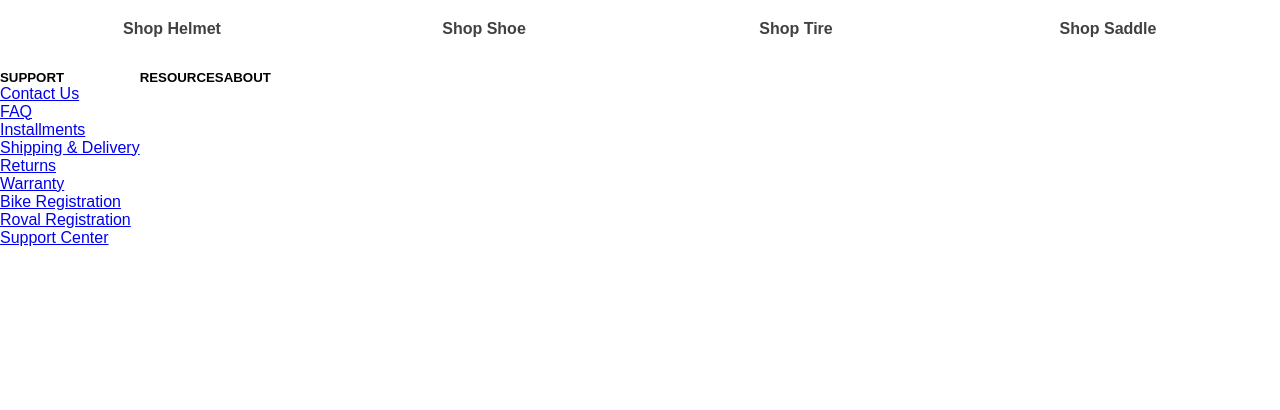
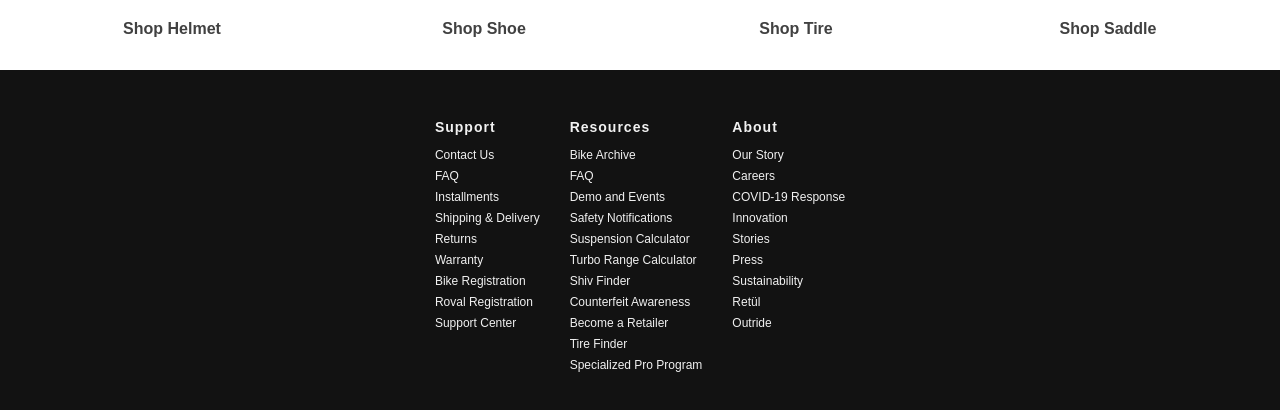
Before and after one commit to Requiem-of-Zero/specialized-react-practice, a React (Vite) app: page / in a window 1280 px wide. Shown: the part 1333-1743 px from the top of the page. Before the commit the page ends 1580 px from the top, so only its background shows below. Built offline with nearby package versions, Linux system fonts and the light colour scheme.

Commit message:
footer started

```diff
--- a/src/App.js
+++ b/src/App.js
@@ -2,7 +2,7 @@
 import Banner from "./components/Banner/Banner";
 import Tiles from "./components/HorizontalTiles/Tiles";
 import Footer from "./components/Footer/Footer";
-import { bannerArgs, products } from "./constants";
+import { bannerArgs, products, sections } from "./constants";
 
 class App extends React.Component {
   render() {
@@ -11,7 +11,7 @@
       <>
         <Banner {...bannerArgs} />
         <Tiles products={products} />
-        <Footer />
+        <Footer sections={sections} />
       </>
     );
   }
--- a/src/components/Footer/Footer.js
+++ b/src/components/Footer/Footer.js
@@ -1,37 +1,19 @@
 import React from "react";
 import {
   FooterWrapper,
-  SupportCol,
-  ResourcesCol,
-  AboutCol,
-  FooterNavHeader,
+  FooterContainer
 } from "./Footer.styles";
+import SectionLinks from "../FooterSectionLinks/SectionLinks";
 
-const Footer = () => {
+const Footer = ({sections}) => {
   return (
     <FooterWrapper>
-      <SupportCol>
-        <FooterNavHeader>SUPPORT</FooterNavHeader>
-        <ul>
-            <li><a href="#">Contact Us</a></li>
-            <li><a href="#">FAQ</a></li>
-            <li><a href="#">Installments</a></li>
-            <li><a href="#">Shipping & Delivery</a></li>
-            <li><a href="#">Returns</a></li>
-            <li><a href="#">Warranty</a></li>
-            <li><a href="#">Bike Registration</a></li>
-            <li><a href="#">Roval Registration</a></li>
-            <li><a href="#">Support Center</a></li>
-        </ul>
-      </SupportCol>
-
-      <ResourcesCol>
-        <FooterNavHeader>RESOURCES</FooterNavHeader>
-
-      </ResourcesCol>
-      <AboutCol>
-        <FooterNavHeader>ABOUT</FooterNavHeader>
-      </AboutCol>
+        <FooterContainer>
+        {sections.map((section, i) => {
+            const key = 'footer_nav_section' + i
+            return <SectionLinks {...section} key={key}/>
+        })}
+        </FooterContainer>
     </FooterWrapper>
   );
 };
--- a/src/components/Footer/Footer.styles.js
+++ b/src/components/Footer/Footer.styles.js
@@ -1,24 +1,14 @@
 import styled from "styled-components";
 
 export const FooterWrapper = styled.div`
-display: flex;
-height: 10rem`;
-
-export const SupportCol = styled.div`
+  padding: 45px 0;
   display: flex;
-  flex-direction: column;
+  height: 100%;
+  background-color: #121212;
 `;
 
-export const ResourcesCol = styled.div`
+export const FooterContainer = styled.div`
+  margin: 0 auto;
   display: flex;
-  flex-direction: column;
+  max-width: 900px;
 `;
-
-export const AboutCol = styled.div`
-  display: flex;
-  flex-direction: column;
-`;
-
-
-export const FooterNavHeader = styled.h5`
-`
--- /dev/null
+++ b/src/components/FooterSectionLinks/SectionLinks.js
@@ -0,0 +1,24 @@
+import React from "react";
+import sections from "../../constants/FooterArgs";
+import {
+  SectionLinksList,
+  SectionTitle,
+  SectionLink,
+} from "./SectionLinks.styles";
+const SectionLinks = ({ sectionTitle, sectionLinks }) => {
+  return (
+    <SectionLinksList>
+      <SectionTitle>{sectionTitle}</SectionTitle>
+      {sectionLinks.map((link, i) => {
+        const key = "footer_link-" + i;
+        return (
+          <li>
+            <SectionLink href={link.url}>{link.linkText}</SectionLink>
+          </li>
+        );
+      })}
+    </SectionLinksList>
+  );
+};
+
+export default SectionLinks;
--- /dev/null
+++ b/src/components/FooterSectionLinks/SectionLinks.styles.js
@@ -0,0 +1,22 @@
+import styled from "styled-components";
+
+export const SectionLinksList = styled.ul`
+  list-style: none;
+  line-height: 1.25rem;
+  padding: 0 15px;
+`;
+
+export const SectionLink = styled.a`
+  color: #f1f1f1;
+  text-decoration: none;
+  font-size: 12px;
+`;
+
+export const SectionTitle = styled.h5`
+  font-size: 14px;
+  color: #f1f1f1;
+  letter-spacing: 1px;
+  line-height: 1.5rem;
+  margin-bottom: 5px;
+  cursor: default;
+`;
--- /dev/null
+++ b/src/constants/FooterArgs.js
@@ -0,0 +1,139 @@
+const sections = [
+  {
+    sectionTitle: "Support",
+    sectionLinks: [
+      {
+        url: "https://www.google.com",
+        linkText: "Contact Us",
+        opensNewTab: true,
+      },
+      { url: "https://www.google.com", linkText: "FAQ", opensNewTab: true },
+      {
+        url: "https://www.google.com",
+        linkText: "Installments",
+        opensNewTab: true,
+      },
+      {
+        url: "https://www.google.com",
+        linkText: "Shipping & Delivery",
+        opensNewTab: true,
+      },
+      { url: "https://www.google.com", linkText: "Returns", opensNewTab: true },
+      {
+        url: "https://www.google.com",
+        linkText: "Warranty",
+        opensNewTab: true,
+      },
+      {
+        url: "https://www.google.com",
+        linkText: "Bike Registration",
+        opensNewTab: true,
+      },
+      {
+        url: "https://www.google.com",
+        linkText: "Roval Registration",
+        opensNewTab: true,
+      },
+      {
+        url: "https://www.google.com",
+        linkText: "Support Center",
+        opensNewTab: true,
+      },
+    ],
+  },
+  {
+    sectionTitle: "Resources",
+    sectionLinks: [
+      {
+        url: "https://www.google.com",
+        linkText: "Bike Archive",
+        opensNewTab: true,
+      },
+      { url: "https://www.google.com", linkText: "FAQ", opensNewTab: true },
+      {
+        url: "https://www.google.com",
+        linkText: "Demo and Events",
+        opensNewTab: true,
+      },
+      {
+        url: "https://www.google.com",
+        linkText: "Safety Notifications",
+        opensNewTab: true,
+      },
+      {
+        url: "https://www.google.com",
+        linkText: "Suspension Calculator",
+        opensNewTab: true,
+      },
+      {
+        url: "https://www.google.com",
+        linkText: "Turbo Range Calculator",
+        opensNewTab: true,
+      },
+      {
+        url: "https://www.google.com",
+        linkText: "Shiv Finder",
+        opensNewTab: true,
+      },
+      {
+        url: "https://www.google.com",
+        linkText: "Counterfeit Awareness",
+        opensNewTab: true,
+      },
+      {
+        url: "https://www.google.com",
+        linkText: "Become a Retailer",
+        opensNewTab: true,
+      },
+      {
+        url: "https://www.google.com",
+        linkText: "Tire Finder",
+        opensNewTab: true,
+      },
+      {
+        url: "https://www.google.com",
+        linkText: "Specialized Pro Program",
+        opensNewTab: true,
+      },
+    ],
+  },
+  {
+    sectionTitle: "About",
+    sectionLinks: [
+      {
+        url: "https://www.google.com",
+        linkText: "Our Story",
+        opensNewTab: true,
+      },
+      { url: "https://www.google.com", linkText: "Careers", opensNewTab: true },
+      {
+        url: "https://www.google.com",
+        linkText: "COVID-19 Response",
+        opensNewTab: true,
+      },
+      {
+        url: "https://www.google.com",
+        linkText: "Innovation",
+        opensNewTab: true,
+      },
+      { url: "https://www.google.com", linkText: "Stories", opensNewTab: true },
+      { url: "https://www.google.com", linkText: "Press", opensNewTab: true },
+      {
+        url: "https://www.google.com",
+        linkText: "Sustainability",
+        opensNewTab: true,
+      },
+      { url: "https://www.google.com", linkText: "Retül", opensNewTab: true },
+      { url: "https://www.google.com", linkText: "Outride", opensNewTab: true },
+    ],
+  },
+];
+
+const socials = [
+  {
+    platform: "instagram",
+    redirectUrl: "",
+  },
+];
+
+export default sections;
--- a/src/constants/index.js
+++ b/src/constants/index.js
@@ -1,2 +1,3 @@
 export { default as bannerArgs } from './BannerArgs';
-export { default as products } from './TileArgs'
+export { default as products } from './TileArgs';
+export {default as sections } from './FooterArgs';
```
Also changed, not shown: 1 other file (tests, documents, lock files or other folders).
